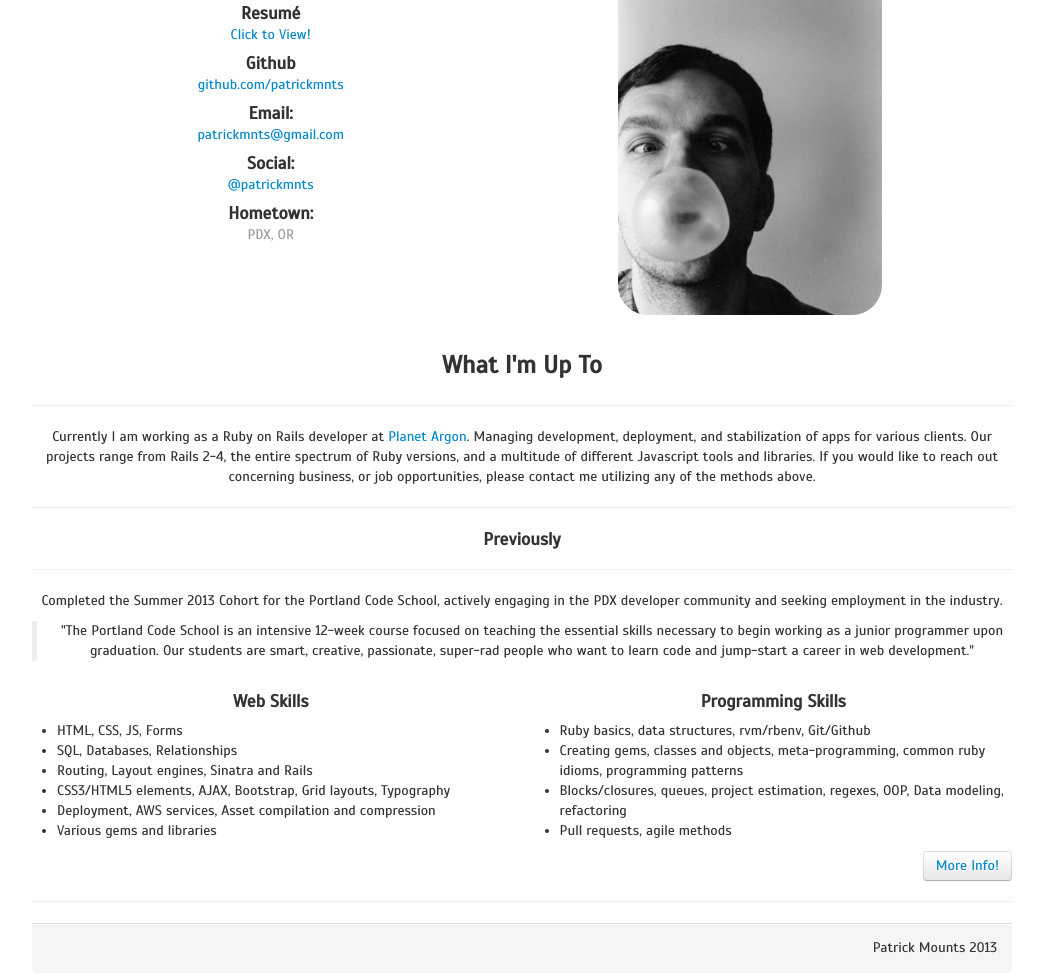
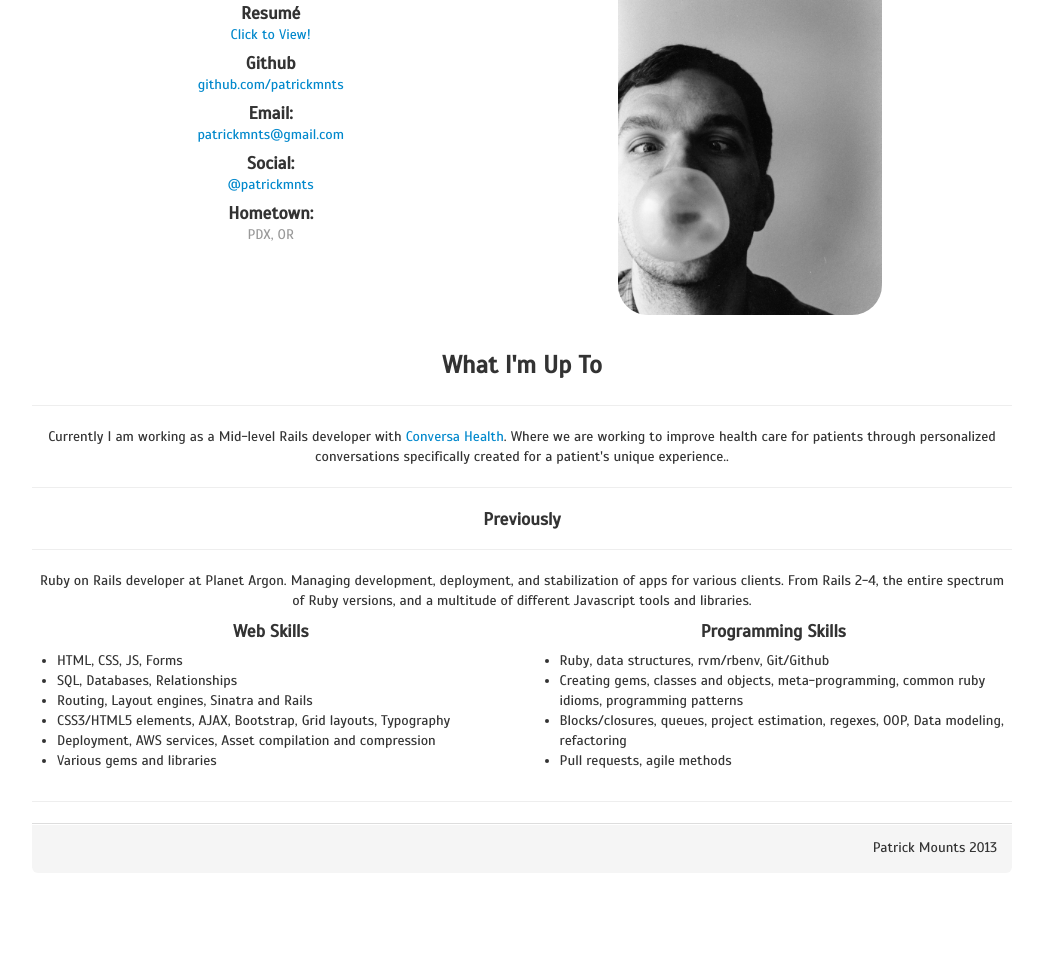
Before and after one commit to Patrickmnts/patrickmnts.github.com, a plain HTML site: page index.html in a window 1280 px wide. Shown: the part 257-1230 px from the top of the page, without its empty margins (118-1161 px from the left). After the commit the page ends 1130 px from the top, so only its background shows below. Drawn offline with nearby package versions, Linux system fonts and the light colour scheme.

Commit message:
modify experience to reflect conversa, from PA.

```diff
--- a/index.html
+++ b/index.html
@@ -52,16 +52,11 @@
         <div class="span12" id="current_end">
           <h3>What I'm Up To</h3>
           <hr>
-          <div>Currently I am working as a Ruby on Rails developer at <a href='http://www.planetargon.com'>Planet Argon</a>.  Managing development, deployment, and stabilization of apps for various clients.  Our projects range from Rails 2-4, the entire spectrum of Ruby versions, and a multitude of different Javascript tools and libraries.  If you would like to reach out concerning business, or job opportunities, please contact me utilizing any of the methods above.</div>
+          <div>Currently I am working as a Mid-level Rails developer with <a href='http://www.conversahealth.com'>Conversa Health</a>.  Where we are working to improve health care for patients through personalized conversations specifically created for a patient's unique experience.. </div>
           <hr>
           <h4>Previously</h4>
           <hr>
-          <div>Completed the Summer 2013 Cohort for the Portland Code School, actively engaging in the PDX developer community and seeking employment in the industry.<br>
-              <div class="pcs quote">
-                <p><blockquote>"The Portland Code School is an intensive 12-week course focused on teaching the essential skills necessary to begin working as a junior programmer upon graduation.
-                Our students are smart, creative, passionate, super-rad people who want to learn code and jump-start a career in web development."</blockquote></p>
-              </div>
-          </div>
+          <div>Ruby on Rails developer at Planet Argon. Managing development, deployment, and stabilization of apps for various clients. From Rails 2-4, the entire spectrum of Ruby versions, and a multitude of different Javascript tools and libraries.</div>
       </div>
       <div class="row-fluid">
           <div class="span6" id="webskills">
@@ -78,14 +73,11 @@
           <div class="span6" id="progskills">
             <h4>Programming Skills</h4>
             <ul>
-              <li>Ruby basics, data structures, rvm/rbenv, Git/Github</li>
+              <li>Ruby, data structures, rvm/rbenv, Git/Github</li>
               <li>Creating gems, classes and objects, meta-programming, common ruby idioms, programming patterns</li>
               <li>Blocks/closures, queues, project estimation, regexes, OOP, Data modeling, refactoring</li>
               <li>Pull requests, agile methods</li>
             </ul>
-            <div class="btn" id="PCSinfo">
-              <a href="http://www.portlandcodeschool.com">More Info!</a>
-            </div>
           </div>
       </div>
       <hr>
```
